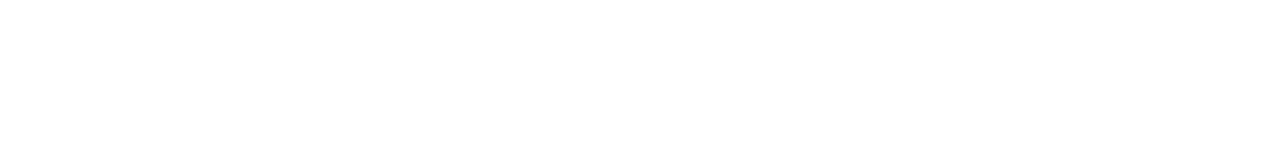
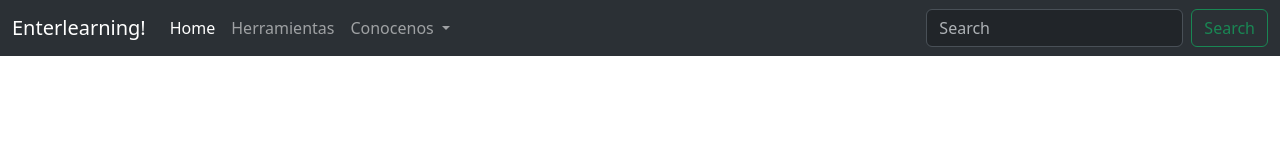
Before and after one commit to MartaMunMol/administradorDeListas, a plain HTML site: page index.html in a window 1280 px wide. Drawn offline with nearby package versions, Linux system fonts and the light colour scheme.

Commit message:
add finish navbar

```diff
--- a/index.html
+++ b/index.html
@@ -6,9 +6,45 @@
     <meta name="viewport" content="width=device-width, initial-scale=1.0">
     <title>Administrador de listas</title>
     <link rel="stylesheet" href="style.css">
+    <link rel="stylesheet" href="https://cdn.jsdelivr.net/npm/bootstrap@5.3.0-alpha1/dist/css/bootstrap.min.css">
 </head>
 <body>
+    <!-- NAVEGADOR BOOTSTRAP -->
+        <nav class="navbar navbar-expand-lg bg-body-tertiary" data-bs-theme="dark">
+            <div class="container-fluid">
+              <a class="navbar-brand" href="#">Enterlearning!</a>
+              <button class="navbar-toggler" type="button" data-bs-toggle="collapse" data-bs-target="#navbarSupportedContent" aria-controls="navbarSupportedContent" aria-expanded="false" aria-label="Toggle navigation">
+                <span class="navbar-toggler-icon"></span>
+              </button>
+              <div class="collapse navbar-collapse" id="navbarSupportedContent">
+                <ul class="navbar-nav me-auto mb-2 mb-lg-0">
+                  <li class="nav-item">
+                    <a class="nav-link active" aria-current="page" href="#">Home</a>
+                  </li>
+                  <li class="nav-item">
+                    <a class="nav-link" href="#">Herramientas</a>
+                  </li>
+                  <li class="nav-item dropdown">
+                    <a class="nav-link dropdown-toggle" href="#" role="button" data-bs-toggle="dropdown" aria-expanded="false">
+                      Conocenos
+                    </a>
+                    <ul class="dropdown-menu">
+                      <li><a class="dropdown-item" href="#">Equipo</a></li>
+                      <li><a class="dropdown-item" href="#">FAQ</a></li>
+                      <li><hr class="dropdown-divider"></li>
+                      <li><a class="dropdown-item" href="#">Contacto</a></li>
+                    </ul>
+                  </li>
+                </ul>
+                <form class="d-flex" role="search">
+                  <input class="form-control me-2" type="search" placeholder="Search" aria-label="Search">
+                  <button class="btn btn-outline-success" type="submit">Search</button>
+                </form>
+              </div>
+            </div>
+          </nav>
 
     <script src="index.js"></script>
+    <script src="https://cdn.jsdelivr.net/npm/bootstrap@5.3.0-alpha1/dist/js/bootstrap.bundle.min.js"></script>
 </body>
 </html>
```
